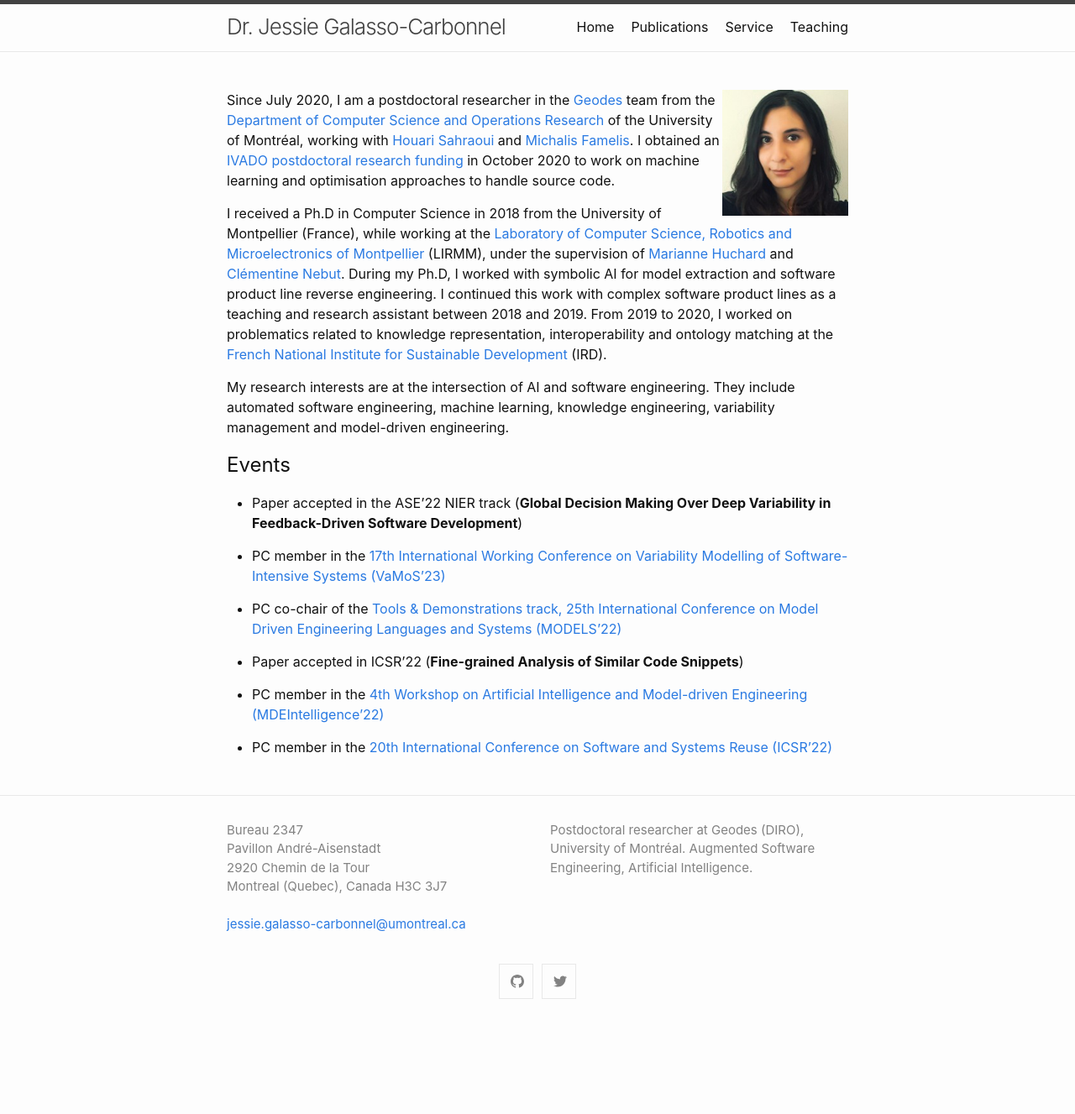
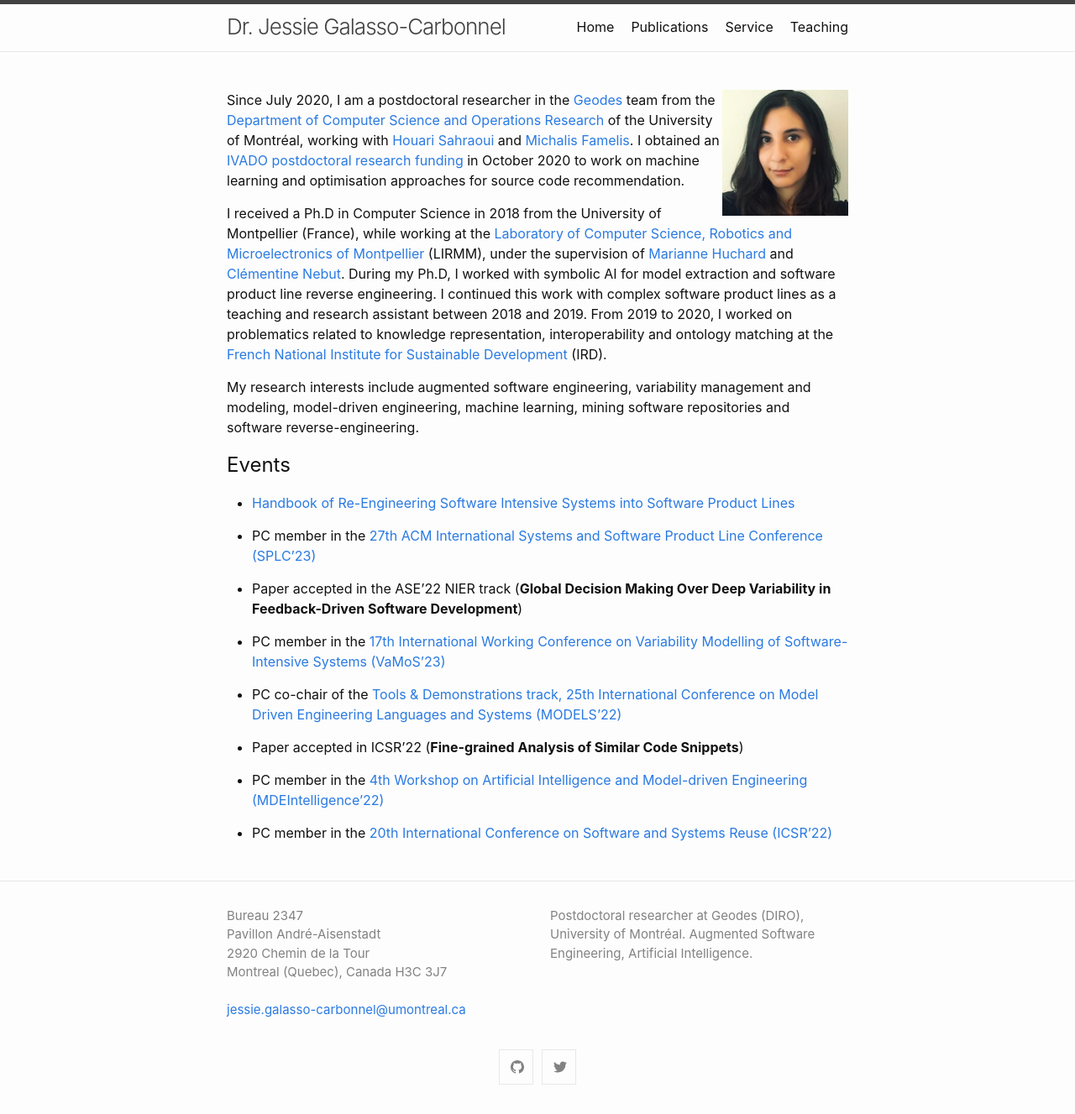
Before and after one commit to jgalasso/jgalasso.github.io, a Jekyll site: the page built from index.markdown, in a window 1280 px wide. Shown: the whole page at 84% size. Built offline with Jekyll 4.4.1, drawn with Linux system fonts in a browser that asks for light colours; before the commit the page ends 1225 px from its top, so only the background shows below that.

Commit message:
Update events and keywords

```diff
--- a/index.markdown
+++ b/index.markdown
@@ -8,13 +8,17 @@ title: Home
 ---
 <img src="./photo.png" style="float: right;" width = "150px" />
 
-Since July 2020, I am a postdoctoral researcher in the [Geodes](http://geodes.iro.umontreal.ca/fr/) team from the [Department of Computer Science and Operations Research](https://diro.umontreal.ca/english/home/) of the University of Montréal, working with [Houari Sahraoui](http://www.iro.umontreal.ca/~sahraouh/) and [Michalis Famelis](https://michalis.famelis.info/). I obtained an [IVADO](https://ivado.ca/en/) [postdoctoral research funding](https://ivado.ca/en/scholarships-and-grants/postdoctoral-research-funding/) in October 2020 to work on machine learning and optimisation approaches to handle source code.
+Since July 2020, I am a postdoctoral researcher in the [Geodes](http://geodes.iro.umontreal.ca/fr/) team from the [Department of Computer Science and Operations Research](https://diro.umontreal.ca/english/home/) of the University of Montréal, working with [Houari Sahraoui](http://www.iro.umontreal.ca/~sahraouh/) and [Michalis Famelis](https://michalis.famelis.info/). I obtained an [IVADO](https://ivado.ca/en/) [postdoctoral research funding](https://ivado.ca/en/scholarships-and-grants/postdoctoral-research-funding/) in October 2020 to work on machine learning and optimisation approaches for source code recommendation.
 
 I received a Ph.D in Computer Science in 2018 from the University of Montpellier (France), while working at the [Laboratory of Computer Science, Robotics and Microelectronics of Montpellier](https://www.lirmm.fr/) (LIRMM), under the supervision of [Marianne Huchard](https://marianne-huchard.fr/) and [Clémentine Nebut](http://www.lirmm.fr/users/utilisateurs-lirmm/clementine-nebut). During my Ph.D, I worked with symbolic AI for model extraction and software product line reverse engineering. I continued this work with complex software product lines as a teaching and research assistant between 2018 and 2019. From 2019 to 2020, I worked on problematics related to knowledge representation, interoperability and ontology matching at the [French National Institute for Sustainable Development](https://www.ird.fr/) (IRD).
 
-My research interests are at the intersection of AI and software engineering. They include automated software engineering, machine learning, knowledge engineering, variability management and model-driven engineering.
+My research interests include augmented software engineering, variability management and modeling, model-driven engineering, machine learning, mining software repositories and software reverse-engineering.
 
 ## Events
+
+* [Handbook of Re-Engineering Software Intensive Systems into Software Product Lines](https://link.springer.com/book/10.1007/978-3-031-11686-5)
+
+* PC member in the [27th ACM International Systems and Software Product Line Conference (SPLC'23)](https://2023.splc.net/)
 
 * Paper accepted in the ASE'22 NIER track (__Global Decision Making Over Deep Variability in Feedback-Driven Software Development__)
 
```
